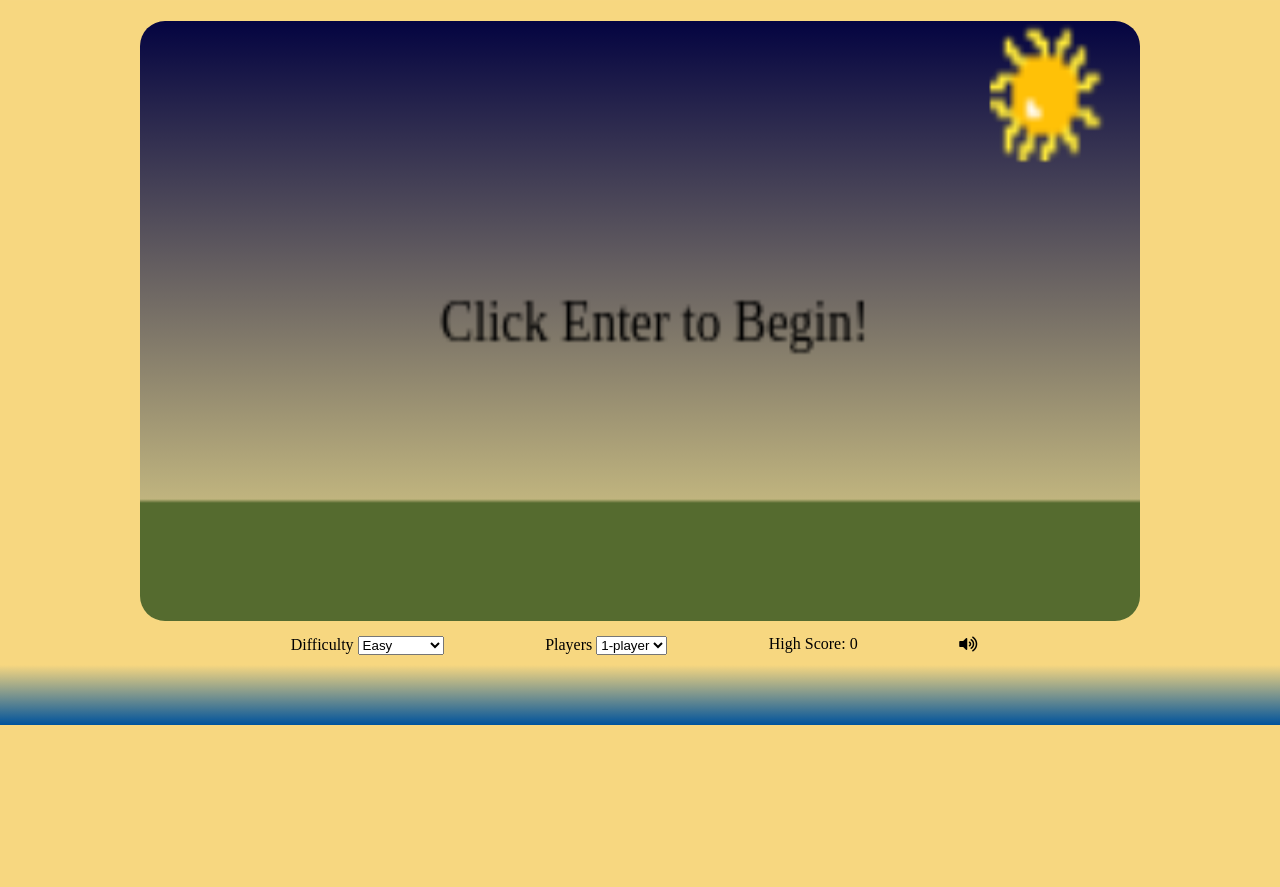
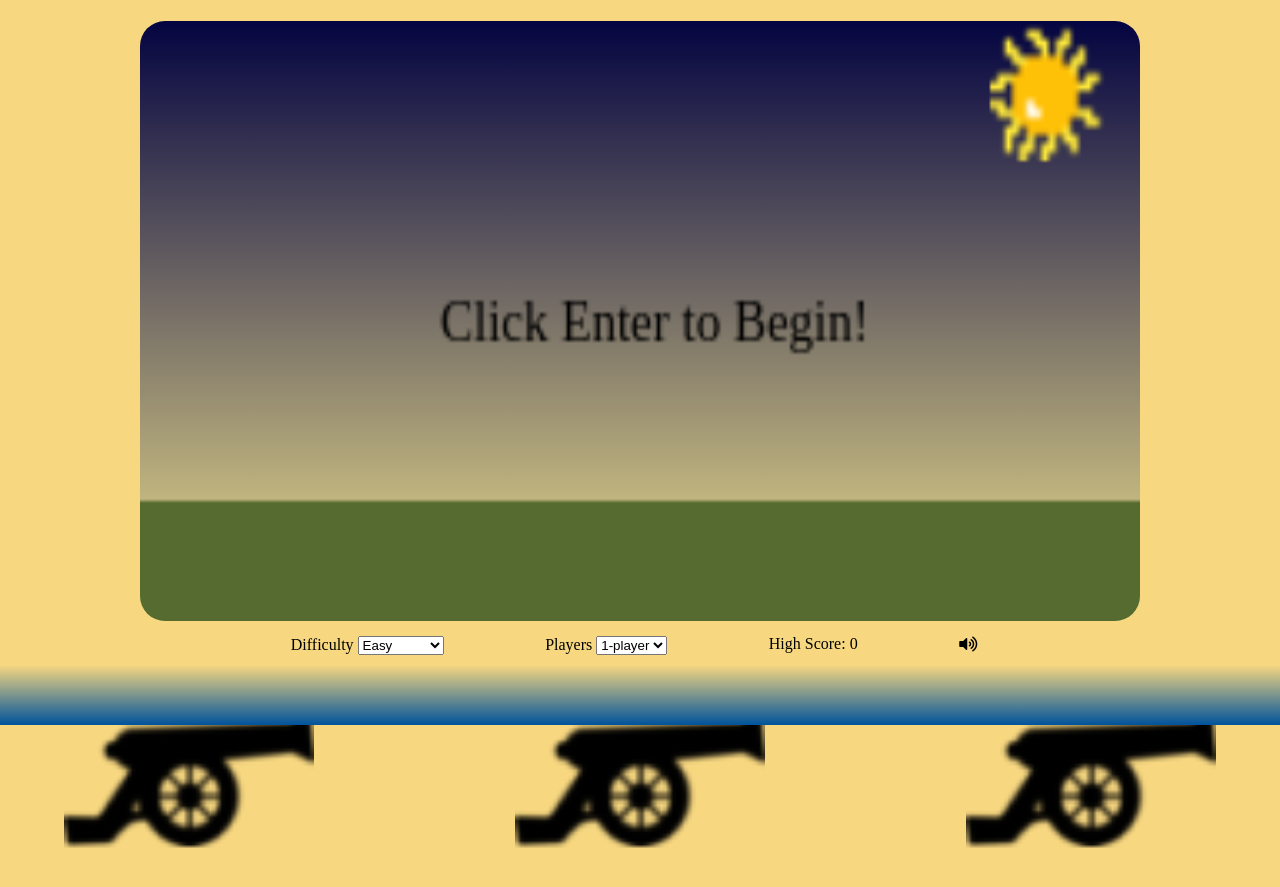
Before and after one commit to robbal5/Marksman, a website built with webpack: page index.html in a window 1280 px wide. Shown: the part 75-962 px from the top of the page. Before the commit the page ends 800 px from the top, so only its background shows below. Built offline with nearby package versions, Linux system fonts and the light colour scheme; files whose address does not match are found by name; a web font is replaced by a local one.

Commit message:
Add cannons and flip effect

```diff
--- a/index.html
+++ b/index.html
@@ -90,6 +90,39 @@
         </form>
 
     </div>
+    <div class='cannon-images'>
+        <div class='flipcard'>
+            <div class='inner'>
+                <div class='flip-front'>
+                    <img class='cannon-image' src="./src/images/favicon.ico" alt="Cannon!">
+                </div>
+                <div class='flip-back'>
+                    <img class='cannon-image' src="./src/images/favicon_copy.png" alt="Cannon!">
+                </div>
+            </div>
+        </div>
+        <div class='flipcard'>
+            <div class='inner'>
+                <div class='flip-front'>
+                    <img class='cannon-image' src="./src/images/favicon.ico" alt="Cannon!">
+                </div>
+                <div class='flip-back'>
+                    <img class='cannon-image' src="./src/images/favicon_copy.png" alt="Cannon!">
+                </div>
+            </div>
+        </div>
+        <div class='flipcard'>
+            <div class='inner'>
+                <div class='flip-front'>
+                    <img class='cannon-image' src="./src/images/favicon.ico" alt="Cannon!">
+                </div>
+                <div class='flip-back'>
+                    <img class='cannon-image' src="./src/images/favicon_copy.png" alt="Cannon!">
+                </div>
+            </div>
+        </div>
+
+    </div>
     <footer class='footer'>
         <div class='sounds'>
             <audio preload='auto' controls='none' id='cannon-sound' src="./src/sounds/cannon.mp3"></audio>
--- a/src/scripts/target.js
+++ b/src/scripts/target.js
@@ -1,6 +1,5 @@
 export class Target {
     constructor(xPos, yPos, player) {
-        debugger;
         this.xPos = xPos;
         this.yPos = yPos;
         this.state = 1;
--- a/src/styles/index.scss
+++ b/src/styles/index.scss
@@ -299,3 +299,49 @@ background-image: linear-gradient(rgb(4, 4, 65), rgb(240, 225, 142));
   cursor: pointer;
   width: 30px;
 }
+
+/* Cannons */
+
+.cannon-images {
+  display: flex;
+  justify-content: space-between;
+  width: 90%;
+  margin: auto;
+
+}
+
+.cannon-image {
+  width: 250px;
+  height: auto;
+}
+
+.flipcard {
+  width: 250px;
+  height: 200px;
+  perspective: 1000px;
+  background-color: transparent;
+}
+
+.inner {
+  width: 100%;
+  height: 100%;
+  transition: transform 1s;
+  transform-style: preserve-3d;
+  position: relative;
+}
+
+.flipcard:hover .inner {
+  transform: rotateY(180deg);
+}
+
+.flip-front, .flip-back {
+  position: absolute;
+  width: 100%;
+  height: 100%;
+  -webkit-backface-visibility: hidden;
+  backface-visibility: hidden;
+}
+
+.flip-back {
+  transform: rotateY(180deg)
+}
```
Also changed, not shown: src/images/favicon_copy.png (added).
